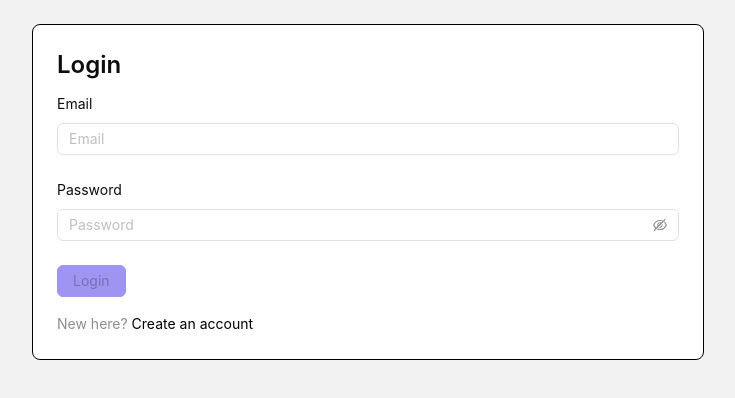
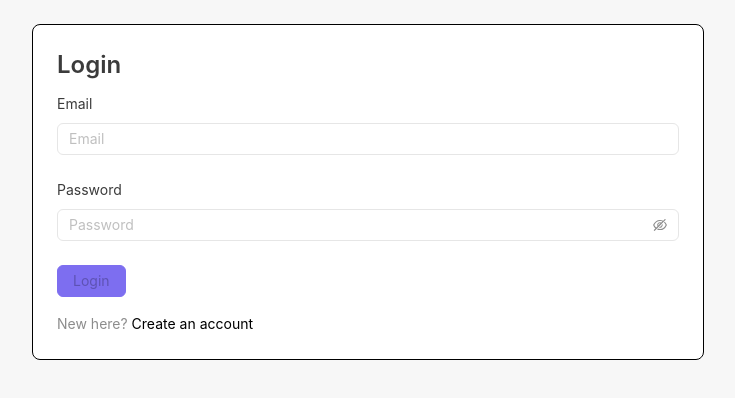
Before and after one commit to janvillarosa/gracie-app, a React (Vite) app in the folder frontend/: page /login in a window 1280 px wide. Shown: the top 398 px of the page, without its empty margins (272-1007 px from the left). Built offline with nearby package versions, Linux system fonts and the light colour scheme.

Commit message:
Refine color palette

```diff
--- a/frontend/src/main.tsx
+++ b/frontend/src/main.tsx
@@ -22,18 +22,18 @@ ReactDOM.createRoot(document.getElementById('root')!).render(
               token: {
                 colorPrimary: 'var(--color-primary, #A094F2)',
                 colorLink: 'var(--color-primary, #A094F2)',
-                colorWarning: 'var(--color-warning)',
-                colorInfo: 'var(--color-secondary)',
-                colorText: 'var(--text)',
-                colorTextSecondary: 'var(--text-secondary)',
-                colorBgBase: 'var(--bg)',
-                colorBgContainer: 'var(--panel)',
-                colorBgElevated: 'var(--panel)',
-                colorBorder: 'var(--border)',
+                colorWarning: 'var(--color-warning, #F3F78A)',
+                colorInfo: 'var(--color-secondary, #C7B090)',
+                colorText: 'var(--text, #3B3B3B)',
+                colorTextSecondary: 'var(--text-secondary, rgba(59,59,59,0.7))',
+                colorBgBase: 'var(--bg, #F7F7F7)',
+                colorBgContainer: 'var(--panel, #FFFFFF)',
+                colorBgElevated: 'var(--panel, #FFFFFF)',
+                colorBorder: 'var(--border, #E6E6E6)',
               },
               components: {
                 Button: {
-                  colorPrimary: '#A094F2',
+                  colorPrimary: 'var(--color-primary-deep, #7D6EF0)',
                 },
                 Modal: {
                   colorBgElevated: 'var(--panel)',
--- a/frontend/src/styles.css
+++ b/frontend/src/styles.css
@@ -3,16 +3,17 @@
 /* Theme tokens via CSS variables (Adobe UI/UX palette) */
 :root {
   /* Light pastel theme (default) */
-  --bg: #F2F2F2;            /* page background */
+  --bg: #F7F7F7;            /* slightly softer page background */
   --panel: #FFFFFF;         /* container background */
-  --text: #0D0D0D;          /* primary text */
-  --text-secondary: rgba(13, 13, 13, 0.65);
-  --muted: #6B7280;         /* supplemental muted */
-  --color-primary: #A094F2; /* lavender */
-  --color-secondary: #BFA07A; /* tan */
-  --color-warning: #EDF25E; /* yellow */
-  --color-danger: #ff4d4f;  /* ant default danger */
-  --border: #E0E0E0;        /* borders */
+  --text: #3B3B3B;          /* non-black primary text */
+  --text-secondary: rgba(59, 59, 59, 0.70);
+  --muted: #7A828E;         /* supplemental muted */
+  --color-primary: #A094F2;         /* lavender (general primary) */
+  --color-primary-deep: #7D6EF0;    /* deeper shade for primary buttons */
+  --color-secondary: #C7B090;       /* pastel tan */
+  --color-warning: #F3F78A;         /* softer yellow */
+  --color-danger: #ff4d4f;          /* ant default danger */
+  --border: #E6E6E6;                /* lighter borders */
 }
 
 /* Optional dark theme hook if needed later */
@@ -49,17 +50,17 @@ body {
 
 /* Ensure primary buttons adopt the palette even if tokens fail */
 .ant-btn-primary {
-  background-color: var(--color-primary, #A094F2) !important;
-  border-color: var(--color-primary, #A094F2) !important;
+  background-color: var(--color-primary-deep, #7D6EF0) !important;
+  border-color: var(--color-primary-deep, #7D6EF0) !important;
 }
 .ant-btn-primary:hover,
 .ant-btn-primary:focus {
-  background-color: color-mix(in srgb, var(--color-primary, #A094F2) 90%, white) !important;
-  border-color: color-mix(in srgb, var(--color-primary, #A094F2) 90%, white) !important;
+  background-color: color-mix(in srgb, var(--color-primary-deep, #7D6EF0) 90%, white) !important;
+  border-color: color-mix(in srgb, var(--color-primary-deep, #7D6EF0) 90%, white) !important;
 }
 .ant-btn-primary:active {
-  background-color: color-mix(in srgb, var(--color-primary, #A094F2) 80%, white) !important;
-  border-color: color-mix(in srgb, var(--color-primary, #A094F2) 80%, white) !important;
+  background-color: color-mix(in srgb, var(--color-primary-deep, #7D6EF0) 80%, white) !important;
+  border-color: color-mix(in srgb, var(--color-primary-deep, #7D6EF0) 80%, white) !important;
 }
 
 .container {
```
